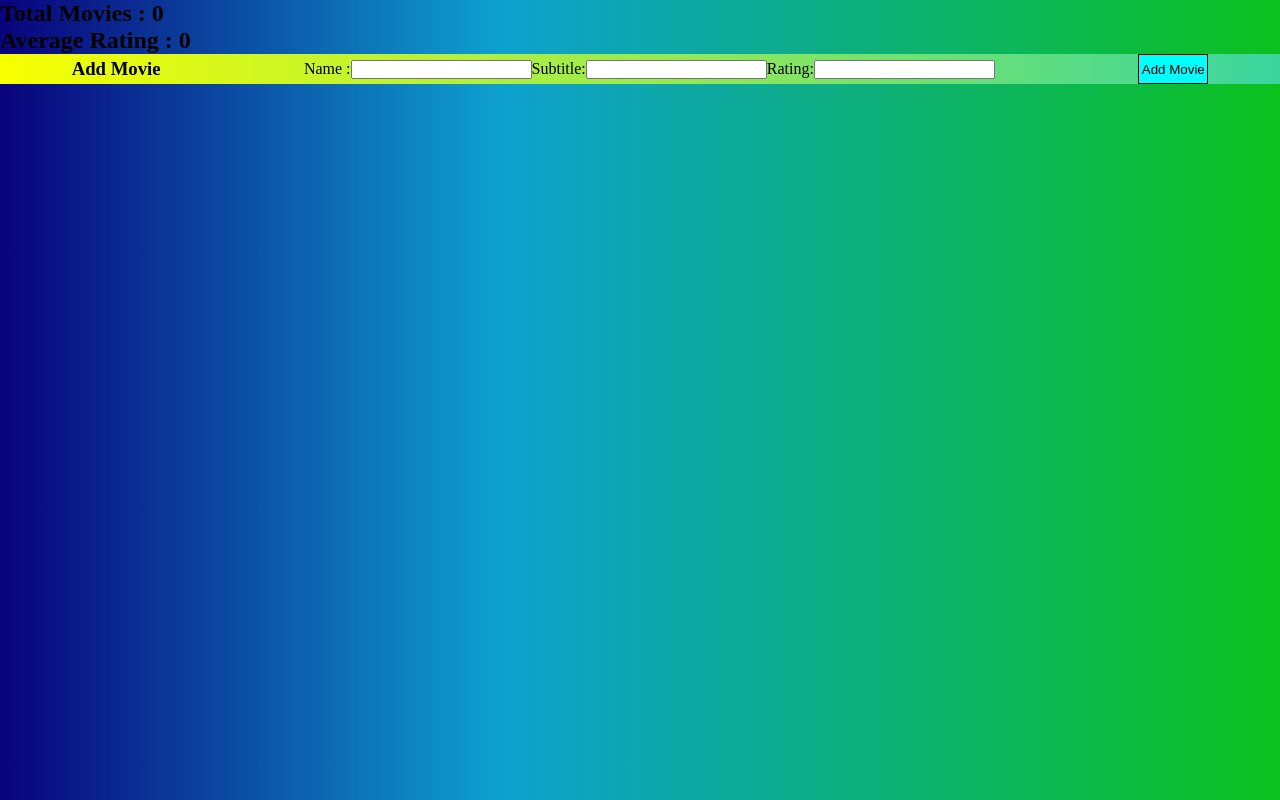
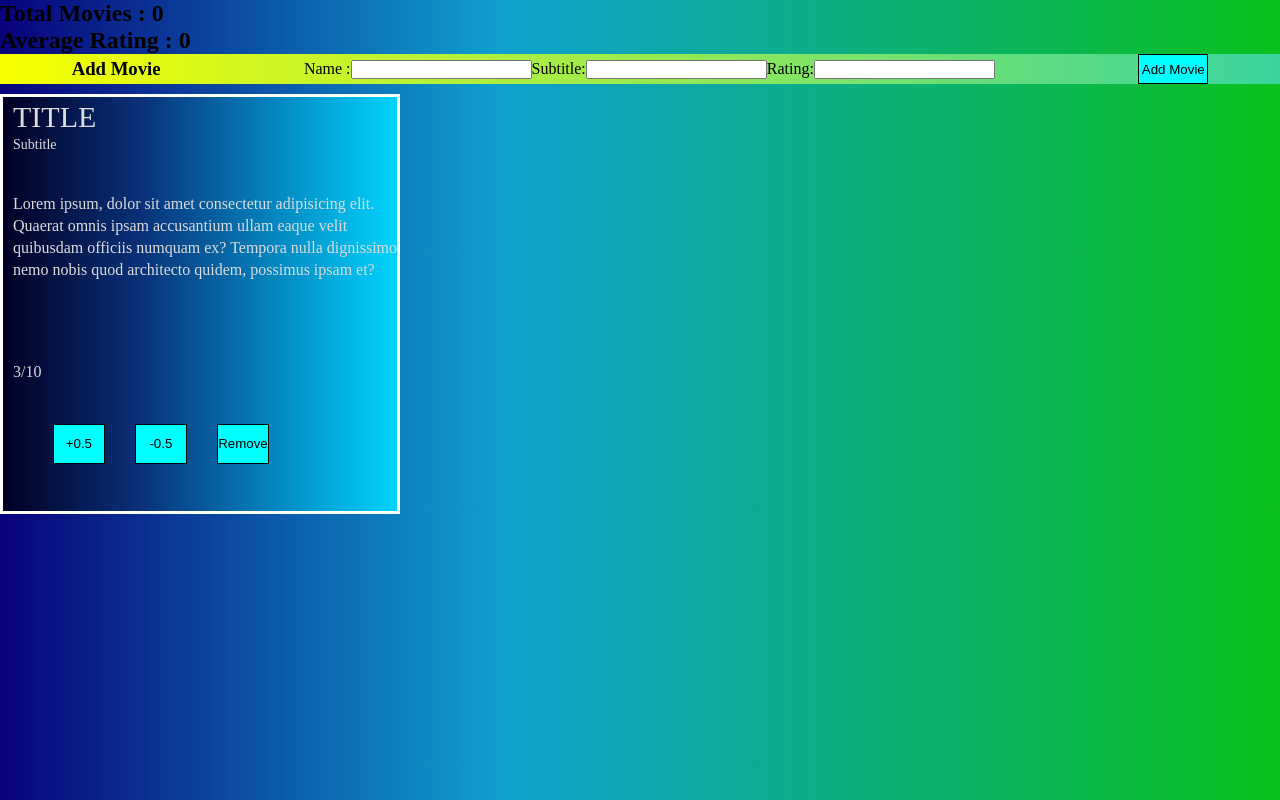
Before and after one commit to 7raul7k/movie-example-child, an Angular app: page / in a window 1280 px wide. Built offline with nearby package versions, Linux system fonts and the light colour scheme.

Commit message:
add movie-component

```diff
--- a/src/app/app.component.html
+++ b/src/app/app.component.html
@@ -1,2 +1,3 @@
 <app-header></app-header>
 <app-add-movie></app-add-movie>
+<app-movie></app-movie>
--- a/src/app/app.module.ts
+++ b/src/app/app.module.ts
@@ -6,12 +6,14 @@ import { AppComponent } from './app.component';
 import { HeaderComponent } from './components/header/header.component';
 import {HttpClientModule} from "@angular/common/http";
 import { AddMovieComponent } from './components/add-movie/add-movie.component';
+import { MovieComponent } from './components/movie/movie.component';
 
 @NgModule({
   declarations: [
     AppComponent,
     HeaderComponent,
-    AddMovieComponent
+    AddMovieComponent,
+    MovieComponent
   ],
   imports: [
     BrowserModule,
--- /dev/null
+++ b/src/app/components/movie/movie.component.html
@@ -0,0 +1,22 @@
+<div class="cards-list-container">
+
+  <div class="card-container">
+
+    <div class="card-body">
+      <h1 class="card-title">Title</h1>
+      <p class="card-sub-title">subtitle</p>
+      <p class="card-info">Lorem ipsum, dolor sit amet consectetur adipisicing elit. Quaerat omnis ipsam accusantium ullam eaque velit quibusdam officiis numquam ex? Tempora nulla dignissimos nemo nobis quod architecto quidem, possimus ipsam et?</p>
+
+      <p class="card-rating">3/10</p>
+      <section class="card-buttons-container">
+
+        <button type="submit" >+0.5</button>
+        <button type="submit">-0.5</button>
+        <button type="submit">Remove</button>
+
+
+      </section>
+
+    </div>
+  </div>
+</div>
--- a/src/styles.css
+++ b/src/styles.css
@@ -25,7 +25,6 @@ body{
   flex-direction: row;
   flex-wrap: wrap;
   justify-content: space-between;
-  border: 2px solid black;
   width: 100%;
   height: auto;
 
```
Also changed, not shown: src/app/components/movie/movie.component.ts (added, +10 -0 lines), src/app/components/movie/movie.component.css (added), 1 other file (tests, documents, lock files or other folders).
